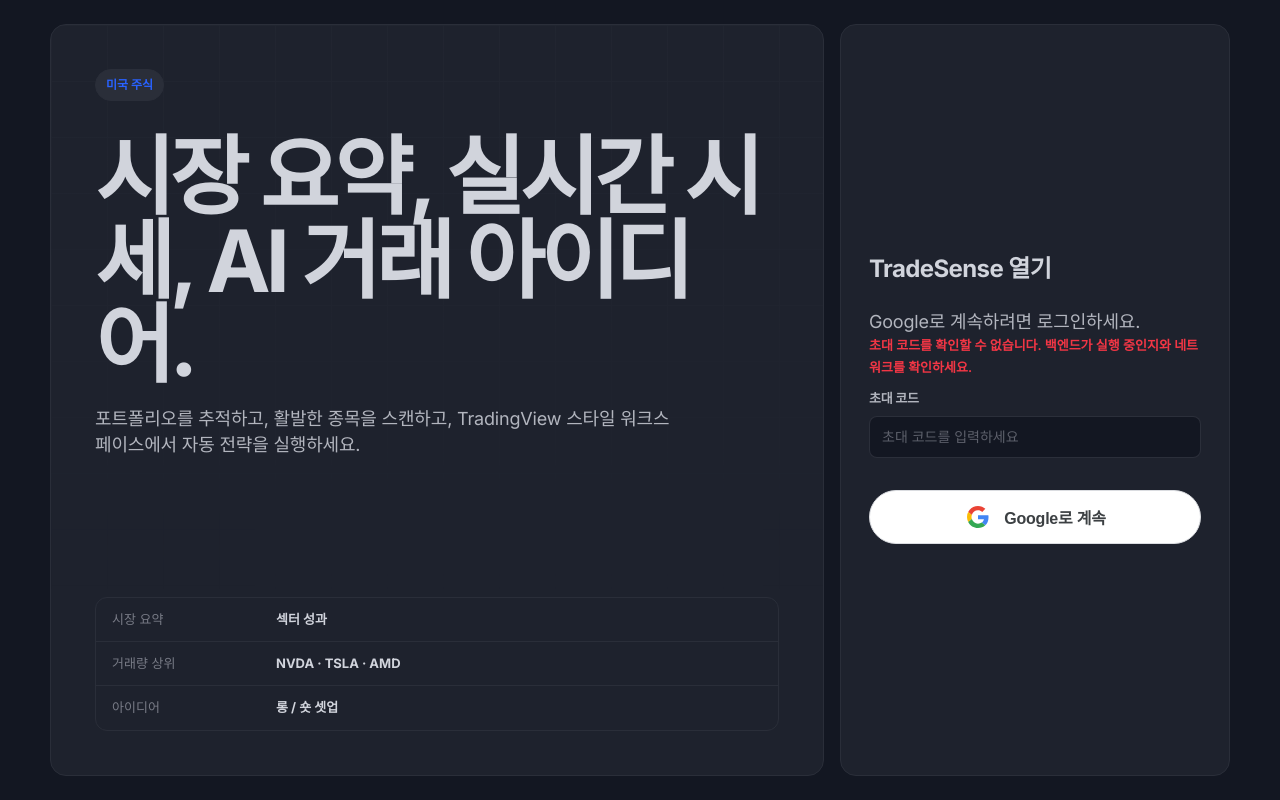
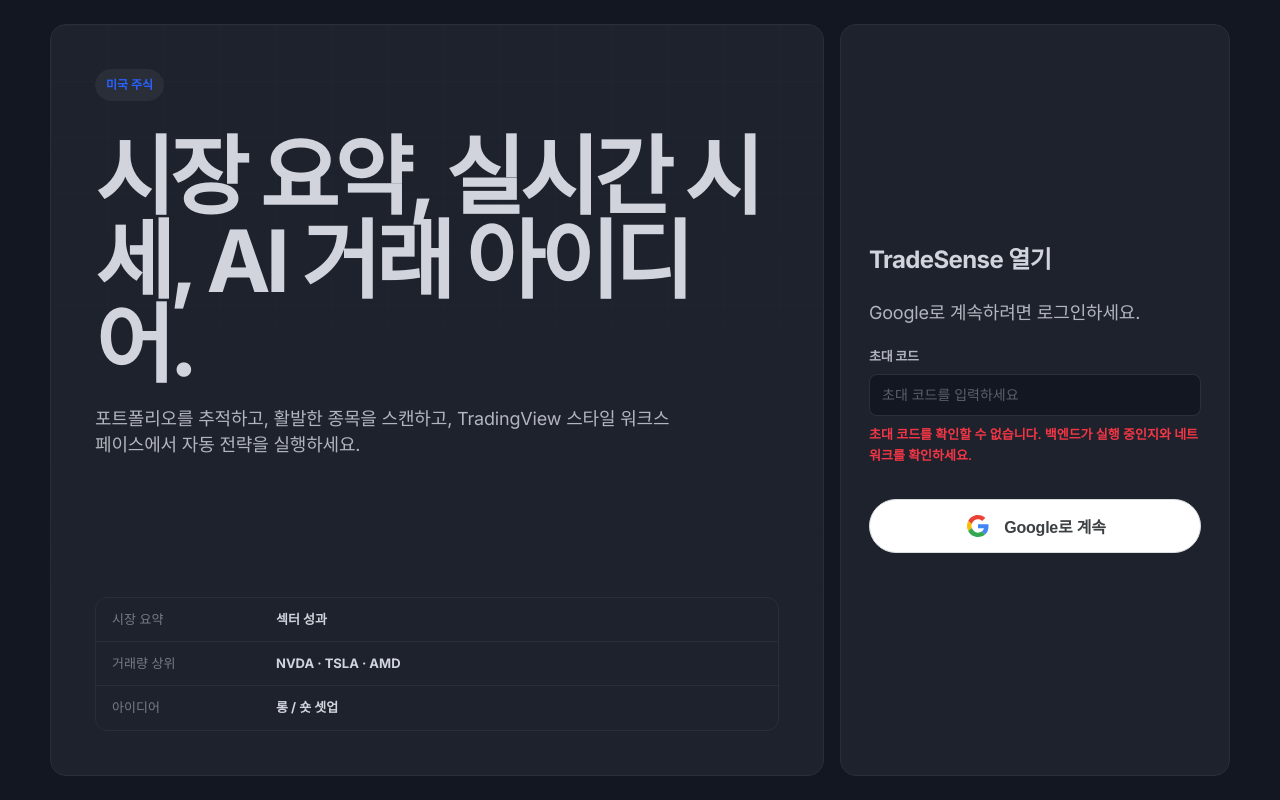
Before and after one commit to digitreegit/TradeSense, a React (Vite) app in the folder frontend/: page / in a window 1280 px wide. Both pictures are taken after a click on the button "Google로 계속". Built offline with nearby package versions, Linux system fonts and the light colour scheme; no server answers.

Commit message:
fix(auth): place invitation errors below input
- Move auth error/info under invitation field; tighten margins
- Add trade_logs snapshots for user_1 (2026-04-29)

Made-with: Cursor

```diff
--- a/frontend/src/components/Auth/AuthPage.tsx
+++ b/frontend/src/components/Auth/AuthPage.tsx
@@ -100,9 +100,6 @@ const AuthPage: React.FC = () => {
           <h2 className="auth-panel-title">{t('openTradeSense')}</h2>
           <p className="auth-subtitle">{t('signInWithGoogle')}</p>
 
-          {error && <p className="auth-error">{error}</p>}
-          {info && <p className="auth-info">{info}</p>}
-
           <div className="auth-invitation-field">
             <label className="auth-field-label" htmlFor="invitation-code">
               {t('invitationCode')}
@@ -120,6 +117,12 @@ const AuthPage: React.FC = () => {
                 disabled={loading}
               />
             </div>
+            {error && (
+              <p className="auth-error auth-invitation-error" role="alert">
+                {error}
+              </p>
+            )}
+            {info && <p className="auth-info auth-invitation-info">{info}</p>}
           </div>
 
           <button
--- a/frontend/src/styles/index.css
+++ b/frontend/src/styles/index.css
@@ -1800,11 +1800,17 @@ body {
 }
 
 .auth-invitation-field {
+  margin-top: 20px;
   margin-bottom: 14px;
 }
 
 .auth-invitation-input {
   margin-bottom: 0;
+}
+
+.auth-invitation-field .auth-error,
+.auth-invitation-field .auth-info {
+  margin: 8px 0 0;
 }
 
 .auth-link-btn {
```
Also changed, not shown: 2 other files (tests, documents, lock files or other folders).
